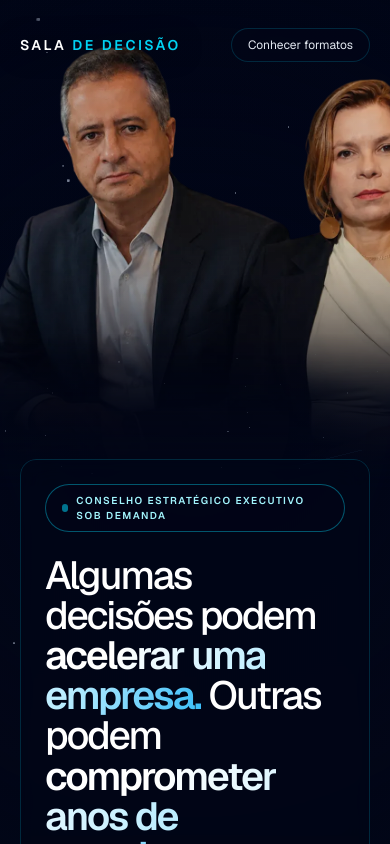
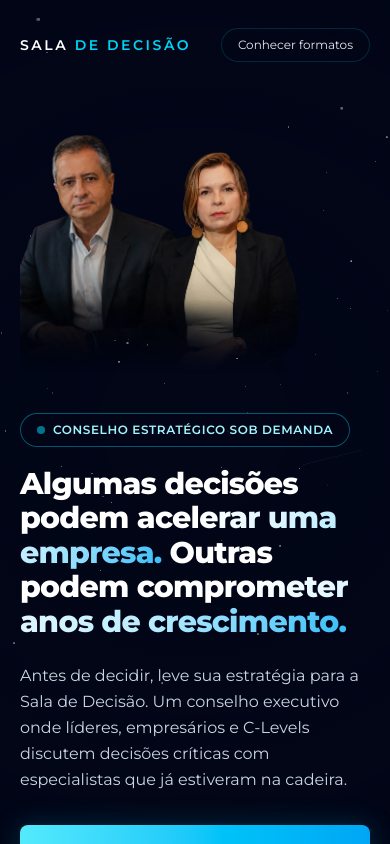
Before and after one commit to MarcusGarca/sala-de-decisao, a Next.js app: page / in a window 390 px wide. Shown: the top 844 px of the page. Built offline with nearby package versions, Linux system fonts and the light colour scheme.

Commit message:
fix:Ajuste finais para primeira avaliação

```diff
--- a/src/app/components/ui/sections/AdvisorsSection.tsx
+++ b/src/app/components/ui/sections/AdvisorsSection.tsx
@@ -1,4 +1,5 @@
 "use client";
+
 import { useRef } from "react";
 import Image, { type StaticImageData } from "next/image";
 import { motion, useReducedMotion, useScroll, useTransform } from "framer-motion";
@@ -7,14 +8,83 @@ import SectionWrapper from "../../SectionWrapper";
 import luisa from "../../../../../public/assets/images/Foto grande da Luísa.webp";
 import julio from "../../../../../public/assets/images/Foto grande do Júlio.webp";
 
-function Advisor({ image, name, role, bio }: { image: StaticImageData; name: string; role: string; bio: string }) {
-  return <article className="glass group overflow-hidden rounded-3xl"><div className="relative aspect-[4/4.8] overflow-hidden"><Image src={image} alt={`Retrato de ${name}`} fill sizes="(max-width: 768px) 100vw, 50vw" className="object-cover transition duration-700 group-hover:scale-[1.025]" /><div className="absolute inset-0 bg-gradient-to-t from-[#07101e] via-transparent to-transparent" /></div><div className="p-7"><p className="text-xs font-semibold tracking-[.18em] text-cyan-400">{role}</p><h3 className="mt-2 text-2xl font-semibold">{name}</h3><p className="mt-3 leading-7 text-slate-400">{bio}</p></div></article>;
+function Advisor({
+  image,
+  name,
+  role,
+  bio,
+}: {
+  image: StaticImageData;
+  name: string;
+  role: string;
+  bio: string;
+}) {
+  return (
+    <article className="glass group h-full overflow-hidden rounded-3xl">
+      <div className="relative aspect-[4/5] overflow-hidden">
+        <Image
+          src={image}
+          alt={`Retrato de ${name}`}
+          fill
+          sizes="(max-width: 768px) 100vw, 50vw"
+          className="object-cover transition duration-700 group-hover:scale-[1.025]"
+        />
+        <div className="absolute inset-0 bg-gradient-to-t from-[#07101e] via-transparent to-transparent" />
+      </div>
+      <div className="p-7">
+        <p className="text-xs font-semibold tracking-[.18em] text-cyan-400">{role}</p>
+        <h3 className="mt-2 font-semibold">{name}</h3>
+        <p className="mt-3 leading-relaxed text-slate-300">{bio}</p>
+      </div>
+    </article>
+  );
 }
 
 export default function AdvisorsSection() {
   const targetRef = useRef<HTMLDivElement>(null);
   const reduceMotion = useReducedMotion();
-  const { scrollYProgress } = useScroll({ target: targetRef, offset: ["start end", "end start"] });
+  const { scrollYProgress } = useScroll({
+    target: targetRef,
+    offset: ["start end", "end start"],
+  });
   const cardsY = useTransform(scrollYProgress, [0, 1], [30, -30]);
-  return <SectionWrapper><div ref={targetRef}><Reveal><p className="text-xs font-semibold tracking-[.2em] text-cyan-400">EXPERIÊNCIA REAL</p><h2 className="mt-4 max-w-4xl text-3xl font-semibold sm:text-5xl">Você não conversa com consultores. <span className="text-slate-500">Você conversa com quem já ocupou a cadeira.</span></h2></Reveal><motion.div style={{ y: reduceMotion ? 0 : cardsY }} className="mt-16 grid gap-6 md:grid-cols-2"><Reveal><Advisor image={luisa} name="Luísa" role="EXECUTIVA C-LEVEL" bio="Experiência executiva para transformar dilemas complexos em decisões claras, com visão de negócio, pessoas e governança." /></Reveal><Reveal delay={0.1}><Advisor image={julio} name="Júlio" role="CTO • TECNOLOGIA E ESTRATÉGIA" bio="Liderança em tecnologia, transformação digital e arquitetura para decisões que conectam inovação, execução e resultado." /></Reveal></motion.div></div></SectionWrapper>;
+
+  return (
+    <SectionWrapper>
+      <div ref={targetRef}>
+        <Reveal>
+          <p className="text-xs font-semibold tracking-[.2em] text-cyan-400">
+            EXPERIÊNCIA REAL
+          </p>
+          <h2 className="mt-4 max-w-4xl">
+            Você não conversa com consultores.{" "}
+            <span className="text-slate-500">
+              Você conversa com quem já ocupou a cadeira.
+            </span>
+          </h2>
+        </Reveal>
+        <motion.div
+          style={{ y: reduceMotion ? 0 : cardsY }}
+          className="mt-12 grid items-stretch gap-6 md:grid-cols-2"
+        >
+          <Reveal>
+            <Advisor
+              image={luisa}
+              name="Luísa"
+              role="EXECUTIVA C-LEVEL"
+              bio="Experiência executiva para transformar dilemas complexos em decisões claras, com visão de negócio, pessoas e governança."
+            />
+          </Reveal>
+          <Reveal delay={0.1}>
+            <Advisor
+              image={julio}
+              name="Júlio"
+              role="CTO • TECNOLOGIA E ESTRATÉGIA"
+              bio="Liderança em tecnologia, transformação digital e arquitetura para decisões que conectam inovação, execução e resultado."
+            />
+          </Reveal>
+        </motion.div>
+      </div>
+    </SectionWrapper>
+  );
 }
--- a/src/app/components/ui/sections/HeroSection.tsx
+++ b/src/app/components/ui/sections/HeroSection.tsx
@@ -1,97 +1,77 @@
 "use client";
 
-import { useRef } from "react";
 import Image from "next/image";
 import { ArrowDown, ArrowRight } from "lucide-react";
-import { motion, useReducedMotion, useScroll, useTransform } from "framer-motion";
+import { motion, useReducedMotion } from "framer-motion";
 import hero from "../../../../../public/assets/images/Foto da Luísa e do Júlio.webp";
 
 export default function HeroSection() {
-  const sectionRef = useRef<HTMLElement>(null);
   const reduceMotion = useReducedMotion();
-  const { scrollYProgress } = useScroll({
-    target: sectionRef,
-    offset: ["start start", "end start"],
-  });
-  const backgroundY = useTransform(scrollYProgress, [0, 1], [0, 90]);
-  const contentY = useTransform(scrollYProgress, [0, 1], [0, -64]);
-  const contentOpacity = useTransform(scrollYProgress, [0, 0.82], [1, 0.15]);
 
   return (
-    <section
-      ref={sectionRef}
-      className="relative z-10 flex min-h-screen flex-col overflow-hidden bg-transparent px-5 pb-8 pt-7 sm:px-8"
-    >
-      <motion.div
-        aria-hidden
-        style={{ y: reduceMotion ? 0 : backgroundY }}
-        className="hero-photo-mask absolute inset-x-0 top-0 h-[58vh] min-h-[430px] md:bottom-0 md:right-auto md:h-[calc(100%+90px)] md:w-[72%]"
-      >
-        <Image
-          src={hero}
-          alt=""
-          fill
-          priority
-          quality={90}
-          sizes="(max-width: 767px) 100vw, 72vw"
-          className="hero-content-reveal object-cover object-left-top md:object-contain md:object-left"
-        />
-
-        {/* Mobile: preserva a foto no topo e a dissolve antes do conteúdo. */}
-        <div className="absolute inset-0 bg-gradient-to-b from-[#020617]/5 via-[#020617]/10 to-[#020617] md:hidden" />
-
-        {/* Desktop: mantém o duo visível à esquerda e abre contraste para o texto à direita. */}
-        <div className="absolute inset-0 hidden bg-[linear-gradient(180deg,rgba(2,6,23,0.06)_0%,rgba(2,6,23,0.02)_55%,#020617_100%)] md:block" />
-        <div className="absolute inset-0 hidden bg-[radial-gradient(circle_at_23%_39%,rgba(34,211,238,0.09),transparent_37%)] md:block" />
-      </motion.div>
-
-      {/* Arcos orbitais inspirados na referência, integrados à fotografia. */}
-      <motion.div
-        aria-hidden
-        className="pointer-events-none absolute -left-[18vw] top-[-26vh] hidden aspect-square w-[72vw] rounded-full border border-cyan-300/25 shadow-[0_0_38px_rgba(34,211,238,.24),inset_0_0_42px_rgba(37,99,235,.12)] md:block"
-        animate={reduceMotion ? undefined : { rotate: [0, 8, 0], scale: [1, 1.015, 1] }}
-        transition={{ duration: 14, repeat: Infinity, ease: "easeInOut" }}
-      />
-      <motion.div
-        aria-hidden
-        className="pointer-events-none absolute left-[35%] top-[19%] hidden h-[58%] w-[27%] rounded-[50%] border-r-2 border-cyan-300/65 shadow-[18px_0_38px_rgba(34,211,238,.25)] md:block"
-        animate={reduceMotion ? undefined : { opacity: [0.4, 0.85, 0.4], scale: [0.98, 1.02, 0.98] }}
-        transition={{ duration: 5.5, repeat: Infinity, ease: "easeInOut" }}
-      />
-      <nav className="relative z-30 mx-auto flex w-full max-w-[1440px] items-center justify-between">
-        <span className="text-sm font-semibold tracking-[.18em] text-white drop-shadow-[0_2px_12px_rgba(0,0,0,.8)]">
+    <section className="relative z-10 flex min-h-[85vh] flex-col overflow-hidden bg-transparent px-5 py-7 sm:px-8 lg:py-10">
+      <nav className="relative z-30 mx-auto flex w-full max-w-[1280px] items-center justify-between">
+        <span className="text-sm font-semibold tracking-[.18em] text-white">
           SALA <span className="text-cyan-400">DE DECISÃO</span>
         </span>
-        <a
-          href="#planos"
-          className="rounded-full border border-cyan-500/20 bg-slate-950/55 px-4 py-2 text-xs text-slate-200 backdrop-blur-xl transition hover:border-cyan-400/50 hover:text-white"
-        >
+        <a href="#planos" className="rounded-full border border-cyan-500/20 bg-slate-950/55 px-4 py-2 text-xs text-slate-200 backdrop-blur-xl transition hover:border-cyan-400/50 hover:text-white">
           Conhecer formatos
         </a>
       </nav>
 
-      <div className="relative z-20 mx-auto grid w-full max-w-[1440px] flex-1 grid-cols-12 items-center pt-[47vh] md:pt-10">
+      <div className="relative z-20 mx-auto grid w-full max-w-[1280px] flex-1 gap-10 py-12 lg:grid-cols-12 lg:items-center lg:gap-12 lg:py-16">
         <motion.div
-          style={{ y: reduceMotion ? 0 : contentY, opacity: contentOpacity }}
-          className="hero-content-reveal col-span-12 rounded-2xl border border-cyan-500/20 bg-slate-950/40 p-6 pb-10 shadow-[0_0_50px_rgba(6,182,212,.08)] backdrop-blur-md md:col-span-6 md:col-start-7 md:p-8 md:pb-8 lg:col-span-5 lg:col-start-8 xl:mr-8"
+          initial={reduceMotion ? false : { opacity: 0, x: -24 }}
+          animate={{ opacity: 1, x: 0 }}
+          transition={{ duration: 0.8, ease: "easeOut" }}
+          className="relative lg:col-span-6"
         >
-          <div className="mb-6 inline-flex items-center gap-2 rounded-full border border-cyan-400/40 bg-slate-950/60 px-4 py-2 text-[10px] font-semibold tracking-[.15em] text-cyan-200 backdrop-blur-xl sm:text-xs">
-            <span className="h-2 w-2 animate-pulse rounded-full bg-cyan-400" />
-            CONSELHO ESTRATÉGICO EXECUTIVO SOB DEMANDA
+          <div
+            className="relative aspect-[4/3] overflow-hidden lg:aspect-[5/4]"
+            style={{
+              maskImage:
+                "linear-gradient(to right, black 0%, black 72%, transparent 100%), linear-gradient(to bottom, black 0%, black 72%, transparent 100%)",
+              WebkitMaskImage:
+                "linear-gradient(to right, black 0%, black 72%, transparent 100%), linear-gradient(to bottom, black 0%, black 72%, transparent 100%)",
+              maskComposite: "intersect",
+              WebkitMaskComposite: "source-in",
+            }}
+          >
+            <Image
+              src={hero}
+              alt="Luísa e Júlio, fundadores da Sala de Decisão"
+              fill
+              priority
+              quality={90}
+              sizes="(max-width: 1023px) 100vw, 50vw"
+              className="object-cover object-left-top"
+            />
+          </div>
+        </motion.div>
+
+        <motion.div
+          initial={reduceMotion ? false : { opacity: 0, x: 24 }}
+          animate={{ opacity: 1, x: 0 }}
+          transition={{ duration: 0.8, delay: 0.1, ease: "easeOut" }}
+          className="hyphens-none break-words lg:col-span-6"
+        >
+          <div className="mb-5 inline-flex items-center gap-2 rounded-full border border-cyan-400/40 bg-slate-950/60 px-4 py-2 text-xs font-semibold uppercase tracking-wider text-cyan-200 backdrop-blur-xl sm:text-sm">
+            <span className="h-2 w-2 shrink-0 animate-pulse rounded-full bg-cyan-400" />
+            CONSELHO ESTRATÉGICO SOB DEMANDA
           </div>
 
-          <h1 className="max-w-3xl text-[clamp(2.45rem,3.45vw,4.2rem)] font-medium leading-[1.025] tracking-[-.052em] text-white">
-            Algumas decisões podem <strong className="text-gradient font-semibold">acelerar uma empresa.</strong> Outras podem <strong className="text-gradient font-semibold">comprometer anos de crescimento.</strong>
+          <h1 className="max-w-2xl text-3xl font-extrabold leading-[1.15] tracking-tight text-white sm:text-4xl lg:text-5xl">
+            Algumas decisões podem{" "}
+            <strong className="text-gradient font-extrabold">acelerar uma empresa.</strong>{" "}
+            Outras podem{" "}
+            <strong className="text-gradient font-extrabold">comprometer anos de crescimento.</strong>
           </h1>
 
-          <p className="mt-7 max-w-2xl text-base leading-8 text-slate-300 sm:text-lg">
+          <p className="mt-6 max-w-2xl text-base font-normal leading-relaxed text-slate-300 lg:text-lg">
             Antes de decidir, leve sua estratégia para a Sala de Decisão. Um conselho executivo onde líderes, empresários e C-Levels discutem decisões críticas com especialistas que já estiveram na cadeira.
           </p>
 
-          <a
-            href="#planos"
-            className="cyan-button mt-9 flex w-full max-w-xl items-center justify-center gap-3 rounded-lg bg-gradient-to-r from-cyan-300 to-sky-500 px-7 py-4.5 text-sm font-bold uppercase tracking-[.08em] text-slate-950 transition hover:-translate-y-0.5 hover:from-cyan-200 hover:to-sky-400 sm:text-base"
-          >
+          <a href="#planos" className="cyan-button mt-8 inline-flex w-full max-w-md items-center justify-center gap-3 rounded-lg bg-gradient-to-r from-cyan-300 to-sky-500 px-8 py-4 text-base font-bold uppercase tracking-[.08em] text-slate-950 transition hover:-translate-y-0.5 hover:from-cyan-200 hover:to-sky-400">
             Quero entrar na sala <ArrowRight size={18} />
           </a>
         </motion.div>
@@ -100,7 +80,7 @@ export default function HeroSection() {
       <motion.a
         href="#decisoes"
         aria-label="Rolar para a próxima seção"
-        className="relative z-30 mx-auto hidden flex-col items-center gap-2 text-[10px] font-medium tracking-[.22em] text-slate-500 md:flex"
+        className="relative z-30 mx-auto hidden flex-col items-center gap-2 text-[10px] font-medium tracking-[.22em] text-slate-500 lg:flex"
         animate={reduceMotion ? undefined : { y: [0, 6, 0], opacity: [0.45, 1, 0.45] }}
         transition={{ duration: 2.2, repeat: Infinity }}
       >
--- a/src/app/globals.css
+++ b/src/app/globals.css
@@ -1,8 +1,76 @@
 @import "tailwindcss";
 :root { --background:#030712; --foreground:#f8fafc; }
-@theme inline { --color-background:var(--background); --color-foreground:var(--foreground); --font-sans:var(--font-geist-sans); --font-mono:var(--font-geist-mono); }
+@theme inline { --color-background:var(--background); --color-foreground:var(--foreground); --font-sans:var(--font-montserrat); --font-mono:var(--font-geist-mono); }
 html { scroll-behavior:smooth; background:#030712; }
-body { background:var(--background); color:var(--foreground); font-family:var(--font-geist-sans),Arial,sans-serif; margin:0; }
+body { background:var(--background); color:var(--foreground); font-family:var(--font-montserrat),Arial,sans-serif; margin:0; overflow-wrap:break-word; hyphens:none; }
+
+/* Escala tipográfica editorial das seções da landing page (o Hero possui escala própria). */
+.typography-sections > section:first-of-type h1 strong { font-weight:800; }
+.typography-sections > section:not(:first-of-type) h2 {
+  margin-bottom:1rem;
+  font-size:1.5rem;
+  line-height:1.2;
+  font-weight:700;
+  letter-spacing:-.025em;
+  color:#fff;
+}
+.typography-sections > section:not(:first-of-type) h2 + p {
+  max-width:48rem;
+  font-size:.875rem;
+  line-height:1.625;
+  color:#94a3b8;
+}
+.typography-sections > section:not(:first-of-type) h3,
+.typography-sections > section:not(:first-of-type) details summary {
+  font-size:1.125rem;
+  line-height:1.4;
+  font-weight:600;
+  color:#fff;
+}
+.typography-sections > section:not(:first-of-type) article > p:not([class*="tracking"]),
+.typography-sections > section:not(:first-of-type) details > p {
+  font-size:.875rem;
+  line-height:1.625;
+  color:#cbd5e1;
+}
+.typography-sections > section:not(:first-of-type) .glass > span:not(:only-child),
+.typography-sections > section:not(:first-of-type) .glass > span:only-child,
+.typography-sections > section:not(:first-of-type) .glass > p {
+  font-size:.875rem;
+  line-height:1.625;
+  color:#cbd5e1;
+}
+@media (min-width:40rem) {
+  .typography-sections > section:not(:first-of-type) h2 { font-size:1.875rem; }
+  .typography-sections > section:not(:first-of-type) h2 + p { font-size:1rem; }
+  .typography-sections > section:not(:first-of-type) h3,
+  .typography-sections > section:not(:first-of-type) details summary { font-size:1.25rem; }
+  .typography-sections > section:not(:first-of-type) article > p:not([class*="tracking"]),
+  .typography-sections > section:not(:first-of-type) details > p,
+  .typography-sections > section:not(:first-of-type) .glass > span,
+  .typography-sections > section:not(:first-of-type) .glass > p { font-size:1.125rem; }
+}
+@media (min-width:64rem) {
+  .typography-sections > section:not(:first-of-type) h2 { font-size:2.25rem; }
+  .typography-sections > section:not(:first-of-type) h2 + p { font-size:1rem; }
+  .typography-sections > section:not(:first-of-type) h3,
+  .typography-sections > section:not(:first-of-type) details summary { font-size:1.5rem; }
+}
+#planos article h3 {
+  font-size:1.5rem;
+  line-height:1.25;
+  font-weight:700;
+}
+#planos article h3 + p {
+  font-size:2.25rem;
+  line-height:1.1;
+  font-weight:800;
+  color:#22d3ee;
+}
+@media (min-width:40rem) {
+  #planos article h3 { font-size:1.875rem; }
+  #planos article h3 + p { font-size:3rem; }
+}
 html { scrollbar-color:#00bfff #020617; scrollbar-width:thin; }
 html[data-scrollbar-active="false"] { scrollbar-color:transparent #020617; }
 html::-webkit-scrollbar { width:10px; }
--- a/src/app/layout.tsx
+++ b/src/app/layout.tsx
@@ -1,10 +1,11 @@
 import type { Metadata, Viewport } from "next";
-import { Geist, Geist_Mono } from "next/font/google";
+import { Geist_Mono, Montserrat } from "next/font/google";
 import "./globals.css";
 
-const geistSans = Geist({
-  variable: "--font-geist-sans",
+const montserrat = Montserrat({
+  variable: "--font-montserrat",
   subsets: ["latin"],
+  weight: ["400", "500", "600", "700", "800"],
 });
 
 const geistMono = Geist_Mono({
@@ -12,14 +13,16 @@ const geistMono = Geist_Mono({
   subsets: ["latin"],
 });
 
-// Configuração da cor do tema para mobile (Android/iOS)
 export const viewport: Viewport = {
   themeColor: "#030819",
   colorScheme: "dark",
 };
 
-// Metadata completa para SEO, Open Graph e Compartilhamento
+// URL Base para garantir links absolutos em todo o site
+const siteUrl = "https://sala-de-decisao.netlify.app";
+
 export const metadata: Metadata = {
+  metadataBase: new URL(siteUrl),
   title: "Sala de Decisão | Conselho Executivo sob demanda",
   description:
     "Discuta decisões críticas com executivos C-Level experientes e reduza riscos antes que eles aconteçam.",
@@ -35,15 +38,16 @@ export const metadata: Metadata = {
     title: "Sala de Decisão | Conselho Executivo sob demanda",
     description:
       "Discuta decisões críticas com executivos C-Level experientes e reduza riscos antes que eles aconteçam.",
-    url: "https://sala-de-decisao.netlify.app/", // Altere para o seu domínio real
+    url: siteUrl,
     siteName: "Sala de Decisão",
     locale: "pt_BR",
     type: "website",
     images: [
       {
-        url: "https://sala-de-decisao.netlify.app/images/card-whatssapp.webp", // Imagem de pré-visualização no WhatsApp/LinkedIn
+        url: `${siteUrl}/images/card-whatsapp.png`, // RECOMENDADO: Usar .jpg ou .png para máxima compatibilidade
         width: 1200,
         height: 630,
+        type: "image/jpeg",
         alt: "Sala de Decisão - Luísa e Júlio",
       },
     ],
@@ -53,7 +57,7 @@ export const metadata: Metadata = {
     title: "Sala de Decisão | Conselho Executivo sob demanda",
     description:
       "Discuta decisões críticas com executivos C-Level experientes e reduza riscos antes que eles aconteçam.",
-    images: ["/images/hero-duo.webp"],
+    images: [`${siteUrl}/images/card-whatsapp.png`],
   },
 };
 
@@ -65,7 +69,7 @@ export default function RootLayout({
   return (
     <html
       lang="pt-BR"
-      className={`${geistSans.variable} ${geistMono.variable} h-full antialiased dark`}
+      className={`${montserrat.variable} ${geistMono.variable} h-full antialiased dark`}
     >
       <body className="min-h-full flex flex-col bg-[#030819] text-slate-100 font-sans selection:bg-cyan-500 selection:text-black">
         {children}
--- a/src/app/page.tsx
+++ b/src/app/page.tsx
@@ -16,5 +16,5 @@ import CursorFollower from "./components/ui/CursorFollower";
 import ScrollbarActivity from "./components/ui/ScrollbarActivity";
 
 export default function Home() {
-  return <><CursorFollower /><ScrollbarActivity /><main className="relative overflow-hidden"><TechBackground /><HeroSection /><ExecutivePainSection /><AboutSection /><TopicsGridSection /><HowItWorksSection /><AdvisorsSection /><DeliverablesSection /><TargetAudienceSection /><UseCasesSection /><CostOfMistakeSection /><PricingSection /><FaqSection /><FinalCtaSection /></main></>;
+  return <><CursorFollower /><ScrollbarActivity /><main className="typography-sections relative overflow-hidden"><TechBackground /><HeroSection /><ExecutivePainSection /><AboutSection /><TopicsGridSection /><HowItWorksSection /><AdvisorsSection /><DeliverablesSection /><TargetAudienceSection /><UseCasesSection /><CostOfMistakeSection /><PricingSection /><FaqSection /><FinalCtaSection /></main></>;
 }
```
Also changed, not shown: public/assets/images/card-whatssapp.png (added), public/assets/images/card-whatssapp.webp (deleted).
